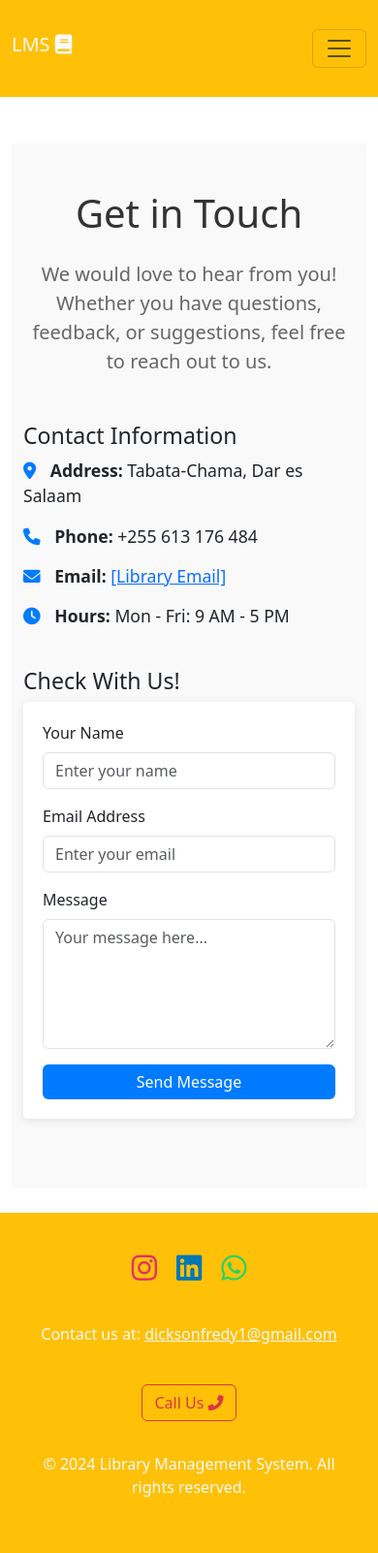
After one commit to Ferlsafer/LMS, a Django app: page /contact/ in a window 390 px wide. The commit adds this page. Shown: the whole page at 97% size. Run offline with Django 5.2, Linux system fonts and the light colour scheme.

Commit message:
✨ Implement 'Contact Us' and 'About Us' pages with responsive design and login functionality
- Created professional 'Contact Us' and 'About Us' pages to enhance user experience and engagement.

- Developed user-friendly contact form and displayed essential contact information.

- Integrated login functionality for user access.

- Updated view handling for seamless navigation between pages.

- Enhanced navigation bar with links to 'Contact Us,' 'About Us,' and login page.

- Improved overall layout and styling for responsiveness and aesthetics.

```diff
--- a/LMS/LMS/settings.py
+++ b/LMS/LMS/settings.py
@@ -11,6 +11,7 @@ https://docs.djangoproject.com/en/5.1/ref/settings/
 """
 
 from pathlib import Path
+import os
 
 # Build paths inside the project like this: BASE_DIR / 'subdir'.
 BASE_DIR = Path(__file__).resolve().parent.parent
@@ -51,6 +52,8 @@ MIDDLEWARE = [
 ]
 
 ROOT_URLCONF = 'LMS.urls'
+
+
 
 TEMPLATES = [
     {
--- a/LMS/library/static/css/styles.css
+++ b/LMS/library/static/css/styles.css
@@ -1,5 +1,6 @@
 .full-height {
     height: 100vh; /* Full viewport height */
+    margin-bottom: 25px;
   }
   .form-side {
     background-color: #f8f9fa; /* Light background */
@@ -37,3 +38,53 @@
   width: 100%;
 
 }
+
+.contact-section {
+  background-color: #f9f9f9; /* Light background for contrast */
+  padding: 50px 0; /* Vertical padding */
+  margin-bottom: 25px;
+}
+
+.contact-section h2 {
+  font-size: 2.5rem;
+  color: #333;
+}
+
+.contact-section p.lead {
+  font-size: 1.25rem;
+  color: #666;
+}
+
+.contact-section .list-unstyled {
+  padding-left: 0;
+}
+
+.contact-section .list-unstyled li {
+  margin-bottom: 15px;
+  font-size: 1.1rem;
+}
+
+.contact-section .list-unstyled i {
+  color: #007bff; /* Primary color for icons */
+  margin-right: 10px;
+}
+
+.contact-section form {
+  background: white; /* White background for the form */
+  padding: 20px;
+  border-radius: 5px;
+  box-shadow: 0 2px 10px rgba(0, 0, 0, 0.1); /* Subtle shadow */
+}
+
+.contact-section .form-control {
+  border-radius: 10; /* Remove rounded corners */
+}
+
+.contact-section .btn-primary {
+  background-color: #007bff; /* Primary color */
+  border: none; /* Remove border */
+}
+
+.contact-section .btn-primary:hover {
+  background-color: #0056b3; /* Darker shade on hover */
+}
--- a/LMS/library/templates/base.html
+++ b/LMS/library/templates/base.html
@@ -23,13 +23,13 @@
         <div class="collapse navbar-collapse" id="navbarNav">
             <ul class="navbar-nav ms-auto">
                 <li class="nav-item">
-                    <a class="nav-link active text-light" aria-current="page" href="#">Home</a>
+                    <a class="nav-link active text-light" aria-current="page" href="{% url 'home' %}">Home</a>
                 </li>
                 <li class="nav-item">
-                    <a class="nav-link text-light" href="#">About</a>
+                    <a class="nav-link text-light" href="{% url 'about' %}">About</a>
                 </li>
                 <li class="nav-item">
-                    <a class="nav-link text-light" href="#">Contact</a>
+                    <a class="nav-link text-light" href="{% url 'contact' %}">Contact</a>
                 </li>
             </ul>
         </div>
--- /dev/null
+++ b/LMS/library/templates/contact_us.html
@@ -0,0 +1,58 @@
+{% extends "base.html" %}
+
+{% block title %}Contact Us{% endblock %}
+
+{% block content %}
+<section class="contact-section py-5">
+    <div class="container">
+        <h2 class="text-center mb-4">Get in Touch</h2>
+        <p class="lead text-center mb-5">
+            We would love to hear from you! Whether you have questions, feedback, or suggestions, feel free to reach out to us.
+        </p>
+        <div class="row">
+            <div class="col-md-6 mb-4">
+                <h3>Contact Information</h3>
+                <ul class="list-unstyled">
+                    <li>
+                        <i class="fas fa-map-marker-alt"></i>
+                        <strong>Address:</strong> Tabata-Chama, Dar es Salaam
+                    </li>
+                    <li>
+                        <i class="fas fa-phone"></i>
+                        <strong>Phone:</strong> +255 613 176 484
+                    </li>
+                    <li>
+                        <i class="fas fa-envelope"></i>
+                        <strong>Email:</strong> <a href="mailto:dicksonfredy1@gmail.com">[Library Email]</a>
+                    </li>
+                    <li>
+                        <i class="fas fa-clock"></i>
+                        <strong>Hours:</strong> Mon - Fri: 9 AM - 5 PM
+                    </li>
+                </ul>
+            </div>
+            <div class="col-md-6 mb-4">
+                <h3>Check With Us!</h3>
+                <form action="" method="POST">
+                    {% csrf_token %}
+                    <div class="mb-3">
+                        <label for="name" class="form-label">Your Name</label>
+                        <input type="text" name="name" class="form-control" id="name" placeholder="Enter your name" required>
+                    </div>
+                    <div class="mb-3">
+                        <label for="email" class="form-label">Email Address</label>
+                        <input type="email" name="email" class="form-control" id="email" placeholder="Enter your email" required>
+                    </div>
+                    <div class="mb-3">
+                        <label for="message" class="form-label">Message</label>
+                        <textarea name="message" class="form-control" id="message" rows="5" placeholder="Your message here..." required></textarea>
+                    </div>
+                    <div class="d-grid">
+                        <button type="submit" class="btn btn-primary">Send Message</button>
+                    </div>
+                </form>
+            </div>
+        </div>
+    </div>
+</section>
+{% endblock %}
--- a/LMS/library/templates/registration_form.html
+++ b/LMS/library/templates/registration_form.html
@@ -1,6 +1,6 @@
 {% extends "base.html" %}
 
-{% block title %}Home Page{% endblock %}
+{% block title %}Register{% endblock %}
 
 {% block content %}
 <!-- Full Section with Image and Form -->
--- a/LMS/library/urls.py
+++ b/LMS/library/urls.py
@@ -4,5 +4,7 @@ from .import views
 urlpatterns = [
     path('', views.home, name='home'),
     path('register/', views.handle_registration, name='register'),
-    path('login/', views.login_user, name='login')
+    path('login/', views.login_user, name='login'),
+    path('about/', views.about_us, name='about'),
+    path('contact/', views.contact, name='contact'),
 ]
--- a/LMS/library/views.py
+++ b/LMS/library/views.py
@@ -3,6 +3,12 @@ from .models import *
 
 def home(request):
     return render(request, 'index.html')
+
+def about_us(request):
+    return render(request, 'about_us.html')
+
+def contact(request):
+    return render(request, 'contact_us.html')
 
 def handle_registration(request):
     if request.method == 'POST':
```
Also changed, not shown: LMS/library/templates/about_us.html (added, +60 -0 lines).
